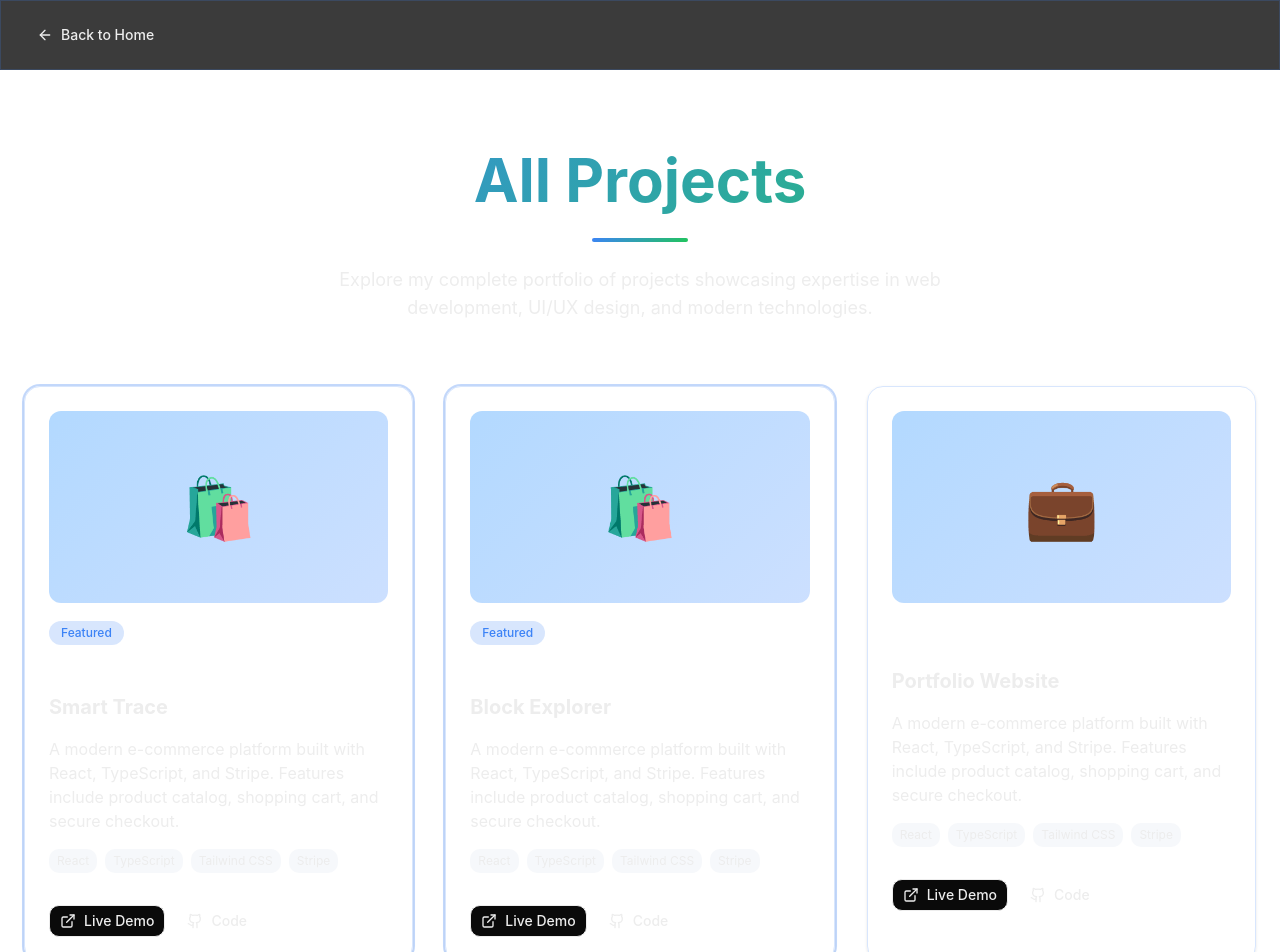
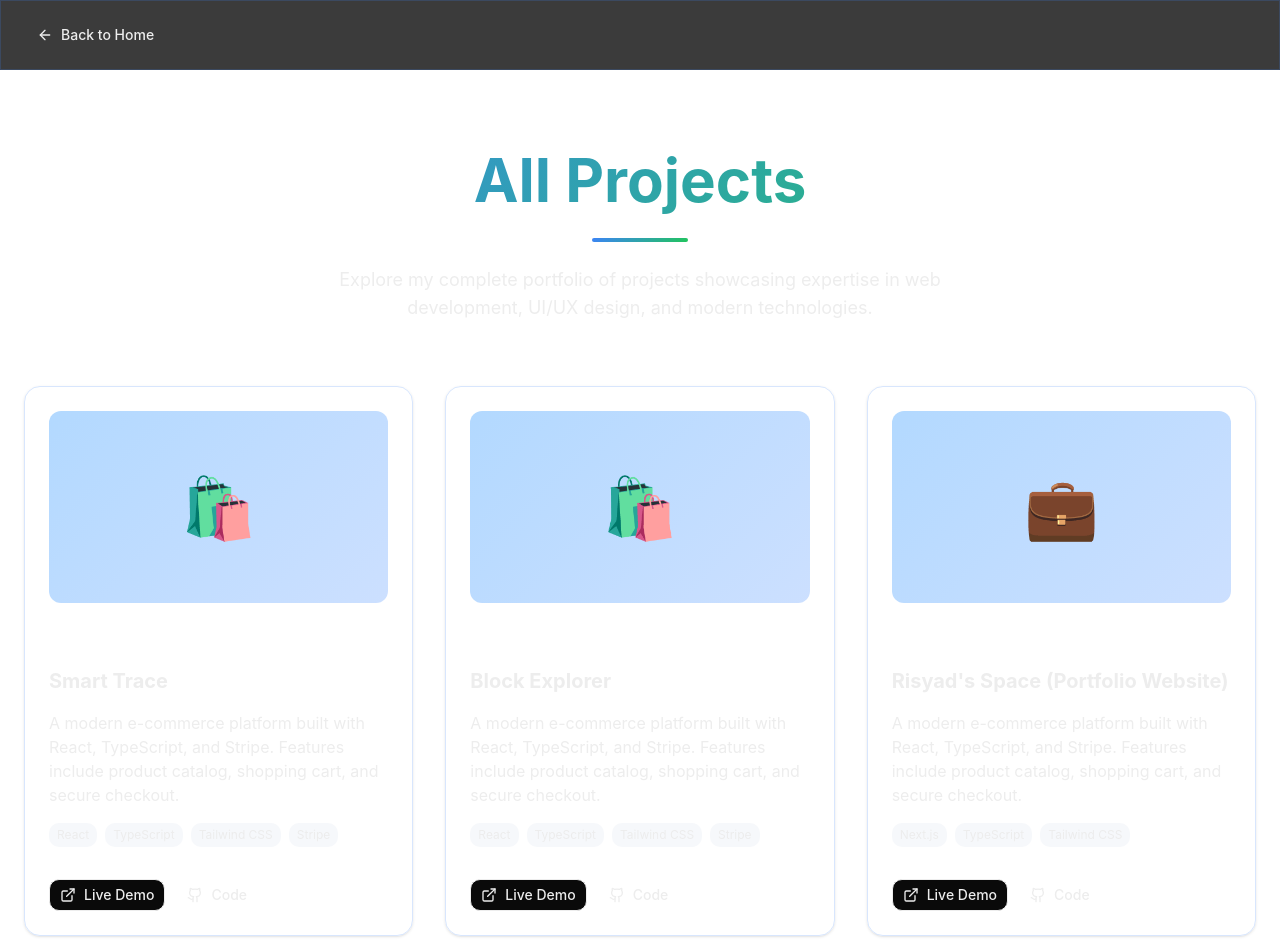
Before and after one commit to risyadzyn21/my-portofolio, a Next.js app: page /projects in a window 1280 px wide. Shown: the top 952 px of the page. Built offline with nearby package versions, Linux system fonts and the light colour scheme.

Commit message:
style: adjust timeline

```diff
--- a/src/components/sections/Experience.tsx
+++ b/src/components/sections/Experience.tsx
@@ -21,12 +21,12 @@ const Experience = () => {
           {/* Timeline */}
           <div className="relative">
             {/* Timeline Line */}
-            <div className="absolute left-8 top-0 bottom-0 w-0.5 bg-border hidden md:block" />
+            <div className="absolute left-8 top-0 bottom-0 w-0.5 bg-gray-200 hidden md:block" />
 
             {/* Experience Cards */}
             <div className="space-y-8">
-              {experienceData.map((exp, index) => (
-                <div key={index} className="relative">
+              {experienceData.map((exp) => (
+                <div key={exp.id} className="relative">
                   {/* Timeline Dot */}
                   <div className="absolute left-6 top-6 w-5 h-5 rounded-full bg-gradient-primary hidden md:flex items-center justify-center">
                     <div className="w-2 h-2 bg-background rounded-full" />
--- a/src/components/sections/Projects.tsx
+++ b/src/components/sections/Projects.tsx
@@ -13,7 +13,7 @@ const Projects = () => {
           {/* Section Header */}
           <div className="text-center mb-16">
             <h2 className="text-4xl md:text-5xl font-bold mb-4 gradient-text pb-2">
-              Featured Projects
+              What I’ve Been Working On
             </h2>
             <div className="w-24 h-1 bg-gradient-primary mx-auto rounded-full" />
             <p className="text-lg text-muted-foreground mt-6 max-w-2xl mx-auto">
@@ -28,7 +28,7 @@ const Projects = () => {
               <Card
                 key={project.title}
                 className={`p-6 glass card-shadow transition-smooth ${
-                  project.featured ? 'ring-2 ring-primary/30' : ''
+                  project.isPrivate ? 'ring-2 ring-primary/30' : ''
                 }`}
               >
                 {/* Project Image/Icon */}
@@ -36,9 +36,9 @@ const Projects = () => {
                   <div className="w-full h-48 bg-gradient-secondary rounded-lg flex items-center justify-center text-6xl mb-4">
                     {project.image}
                   </div>
-                  {project.featured && (
+                  {project.isPrivate && (
                     <span className="inline-block px-3 py-1 bg-primary/20 text-primary text-xs font-medium rounded-full">
-                      Featured
+                      Private Use
                     </span>
                   )}
                 </div>
@@ -62,6 +62,12 @@ const Projects = () => {
 
                   {/* Action Buttons */}
                   <div className="flex gap-3 pt-4">
+                    {project.liveLink && (
+                      <a
+                        href={project.liveLink}
+                        target="_blank"
+                        rel="noopener noreferrer"
+                      >
                         <Button
                           variant="outline"
                           size="sm"
@@ -70,6 +76,15 @@ const Projects = () => {
                           <ExternalLink className="w-4 h-4" />
                           Live Demo
                         </Button>
+                      </a>
+                    )}
+
+                    {project.repoLink && (
+                      <a
+                        href={project.repoLink}
+                        target="_blank"
+                        rel="noopener noreferrer"
+                      >
                         <Button
                           variant="ghost"
                           size="sm"
@@ -78,6 +93,8 @@ const Projects = () => {
                           <Github className="w-4 h-4" />
                           Code
                         </Button>
+                      </a>
+                    )}
                   </div>
                 </div>
               </Card>
--- a/src/data/experienceData.json
+++ b/src/data/experienceData.json
@@ -1,10 +1,16 @@
 [
   {
+    "id": 1,
     "title": "Frontend Developer",
     "company": "Dattabot",
     "period": "Jan 2022 - Present",
     "description": "Leading frontend development for enterprise applications using React and TypeScript. Mentoring junior developers and establishing best practices.",
-    "technologies": ["React", "TypeScript", "Next.js", "Tailwind CSS"],
+    "technologies": [
+      "React",
+      "TypeScript",
+      "Next.js",
+      "Tailwind CSS"
+    ],
     "responsibility": [
       "Develop reusable component for the website.",
       "Develop graphs for data visualization.",
@@ -20,11 +26,17 @@
     "type": "Full-time"
   },
   {
+    "id": 2,
     "title": "Frontend Developer",
     "company": "Digital Aman Sentosa Indonesia",
     "period": "Mar 2024 - Oct 2024",
     "description": "Developed responsive web applications and collaborated with design teams to create seamless user experiences.",
-    "technologies": ["React", "JavaScript", "CSS", "Git"],
+    "technologies": [
+      "React",
+      "JavaScript",
+      "CSS",
+      "Git"
+    ],
     "responsibility": [
       "Develop multiple website applications for our client PT Perusahaan Listrik Negara (Persero).",
       "Develop components for page requirements such as form, tab, table, dropdown, etc.",
@@ -36,11 +48,17 @@
     "type": "Freelance"
   },
   {
+    "id": 3,
     "title": "Frontend Developer",
     "company": "Badan Kepegawaian Negara Republik Indonesia",
     "period": "Oct 2022 - Dec 2022",
     "description": "Built and maintained web applications, participated in code reviews, and contributed to the company's design system.",
-    "technologies": ["HTML", "CSS", "JavaScript", "React"],
+    "technologies": [
+      "HTML",
+      "CSS",
+      "JavaScript",
+      "React"
+    ],
     "responsibility": [
       "Develop Web App System called Sistem Informasi Aparatur Sipil Negara (SIASN).",
       "Develop a feature based on requirements.",
--- a/src/data/projectsData.json
+++ b/src/data/projectsData.json
@@ -3,90 +3,139 @@
     "title": "Smart Trace",
     "description": "A modern e-commerce platform built with React, TypeScript, and Stripe. Features include product catalog, shopping cart, and secure checkout.",
     "image": "🛍️",
-    "technologies": ["React", "TypeScript", "Tailwind CSS", "Stripe"],
-    "liveLink": "#",
-    "githubLink": "#",
-    "featured": true
+    "technologies": [
+      "React",
+      "TypeScript",
+      "Tailwind CSS",
+      "Stripe"
+    ],
+    "liveLink": "",
+    "repoLink": "",
+    "isPrivate": true
   },
   {
     "title": "Block Explorer",
     "description": "A modern e-commerce platform built with React, TypeScript, and Stripe. Features include product catalog, shopping cart, and secure checkout.",
     "image": "🛍️",
-    "technologies": ["React", "TypeScript", "Tailwind CSS", "Stripe"],
-    "liveLink": "#",
-    "githubLink": "#",
-    "featured": true
+    "technologies": [
+      "React",
+      "TypeScript",
+      "Tailwind CSS",
+      "Stripe"
+    ],
+    "liveLink": "",
+    "repoLink": "",
+    "isPrivate": true
   },
   {
-    "title": "Portfolio Website",
+    "title": "Risyad's Space (Portfolio Website)",
     "description": "A modern e-commerce platform built with React, TypeScript, and Stripe. Features include product catalog, shopping cart, and secure checkout.",
     "image": "💼",
-    "technologies": ["React", "TypeScript", "Tailwind CSS", "Stripe"],
-    "liveLink": "#",
-    "githubLink": "#",
-    "featured": false
+    "technologies": [
+      "Next.js",
+      "TypeScript",
+      "Tailwind CSS"
+    ],
+    "liveLink": "https://risyad-dev.vercel.app",
+    "repoLink": "https://github.com/risyadzyn21/my-portofolio",
+    "isPrivate": false
   },
   {
-    "title": "SI-ASN",
+    "title": "SI-ASN (Old Version)",
     "description": "A beautiful weather dashboard with location-based forecasts, interactive maps, and detailed weather analytics.",
     "image": "🌤️",
-    "technologies": ["React", "Chart.js", "OpenWeather API", "Tailwind CSS"],
-    "liveLink": "#",
-    "githubLink": "#",
-    "featured": false
+    "technologies": [
+      "React",
+      "Chart.js",
+      "OpenWeather API",
+      "Tailwind CSS"
+    ],
+    "liveLink": "",
+    "repoLink": "",
+    "isPrivate": false
   },
   {
     "title": "MAPP V2",
     "description": "A responsive portfolio website showcasing modern design principles and smooth animations.",
     "image": "💼",
-    "technologies": ["React", "Framer Motion", "Tailwind CSS", "Vercel"],
-    "liveLink": "#",
-    "githubLink": "#",
-    "featured": false
+    "technologies": [
+      "React",
+      "Framer Motion",
+      "Tailwind CSS",
+      "Vercel"
+    ],
+    "liveLink": "",
+    "repoLink": "",
+    "isPrivate": false
   },
   {
     "title": "BBO",
     "description": "A responsive portfolio website showcasing modern design principles and smooth animations.",
     "image": "💼",
-    "technologies": ["React", "Framer Motion", "Tailwind CSS", "Vercel"],
-    "liveLink": "#",
-    "githubLink": "#",
-    "featured": false
+    "technologies": [
+      "React",
+      "Framer Motion",
+      "Tailwind CSS",
+      "Vercel"
+    ],
+    "liveLink": "",
+    "repoLink": "",
+    "isPrivate": false
   },
   {
     "title": "Purposeful People NFT Mint",
     "description": "A modern e-commerce platform built with React, TypeScript, and Stripe. Features include product catalog, shopping cart, and secure checkout.",
     "image": "🛍️",
-    "technologies": ["React", "TypeScript", "Tailwind CSS", "Stripe"],
-    "liveLink": "#",
-    "githubLink": "#",
-    "featured": false
+    "technologies": [
+      "React",
+      "TypeScript",
+      "Tailwind CSS",
+      "Stripe"
+    ],
+    "liveLink": "",
+    "repoLink": "",
+    "isPrivate": false
   },
   {
     "title": "Meta Forest Society",
     "description": "A modern e-commerce platform built with React, TypeScript, and Stripe. Features include product catalog, shopping cart, and secure checkout.",
     "image": "🛍️",
-    "technologies": ["React", "TypeScript", "Tailwind CSS", "Stripe"],
-    "liveLink": "#",
-    "githubLink": "#",
-    "featured": false
+    "technologies": [
+      "React",
+      "TypeScript",
+      "Tailwind CSS",
+      "Stripe"
+    ],
+    "liveLink": "",
+    "repoLink": "",
+    "isPrivate": false
   },
   {
     "title": "Mutant Wolf Pack",
     "description": "A collaborative task management application with real-time updates, drag-and-drop functionality, and team collaboration features.",
     "image": "📋",
-    "technologies": ["Next.js", "Prisma", "PostgreSQL", "Framer Motion"],
-    "liveLink": "#",
-    "githubLink": "#",
-    "featured": false
+    "technologies": [
+      "Next.js",
+      "Prisma",
+      "PostgreSQL",
+      "Framer Motion"
+    ],
+    "liveLink": "",
+    "repoLink": "",
+    "isPrivate": false
   },
   {
     "title": "Kas-E",
     "description": "A modern e-commerce platform built with React, TypeScript, and Stripe. Features include product catalog, shopping cart, and secure checkout.",
     "image": "🛍️",
-    "technologies": ["React", "TypeScript", "Tailwind CSS", "Stripe"],
-    "liveLink": "#",
-    "githubLink": "https://gitlab.com/binarxglints_batch14/finalproject/kas-e/frontendkas-e/-/tree/development?ref_type=heads",
-    "featured": false
+    "technologies": [
+      "React",
+      "TypeScript",
+      "Tailwind CSS",
+      "Stripe"
+    ],
+    "liveLink": "",
+    "repoLink": "https://gitlab.com/binarxglints_batch14/finalproject/kas-e/frontendkas-e/-/tree/development?ref_type=heads",
+    "isPrivate": false
   }
 ]
```
Lines whose indentation alone changed are shown as unchanged.
